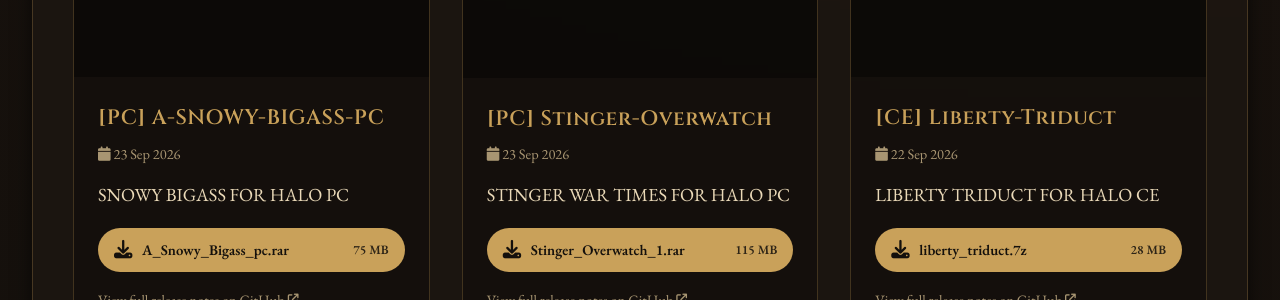
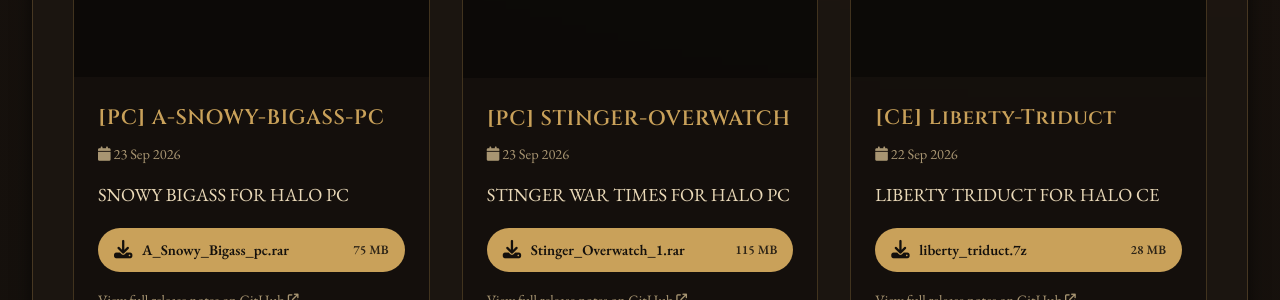
Before and after one commit to Chalwk/NC-Halo-Maps, a Jekyll site: the page built from maps.html, in a window 1280 px wide and 900 px high, scrolled down 10395 px. Shown: the part 155-455 px from the top of the window. Built offline with Jekyll 4.4.1, drawn with Linux system fonts in a browser that asks for light colours.

```diff
--- a/_data/releases.json
+++ b/_data/releases.json
@@ -1267,7 +1267,7 @@
   {
     "id": 394731571,
     "tag": "PC-Stinger-Overwatch",
-    "name": "[PC] Stinger-Overwatch",
+    "name": "[PC] STINGER-OVERWATCH",
     "body": "STINGER WAR TIMES FOR HALO PC",
     "prerelease": false,
     "published_at": "2026-09-23T14:13:48Z",
```
